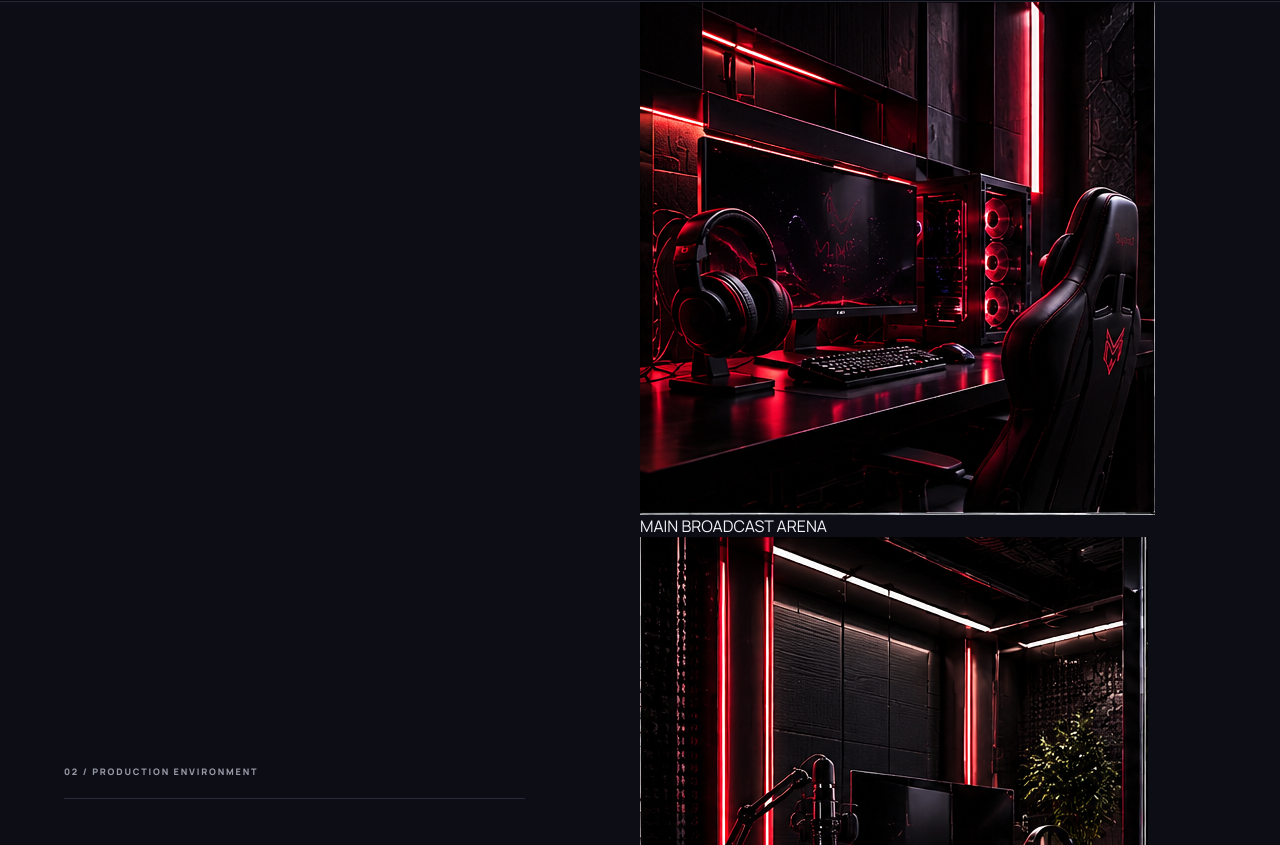
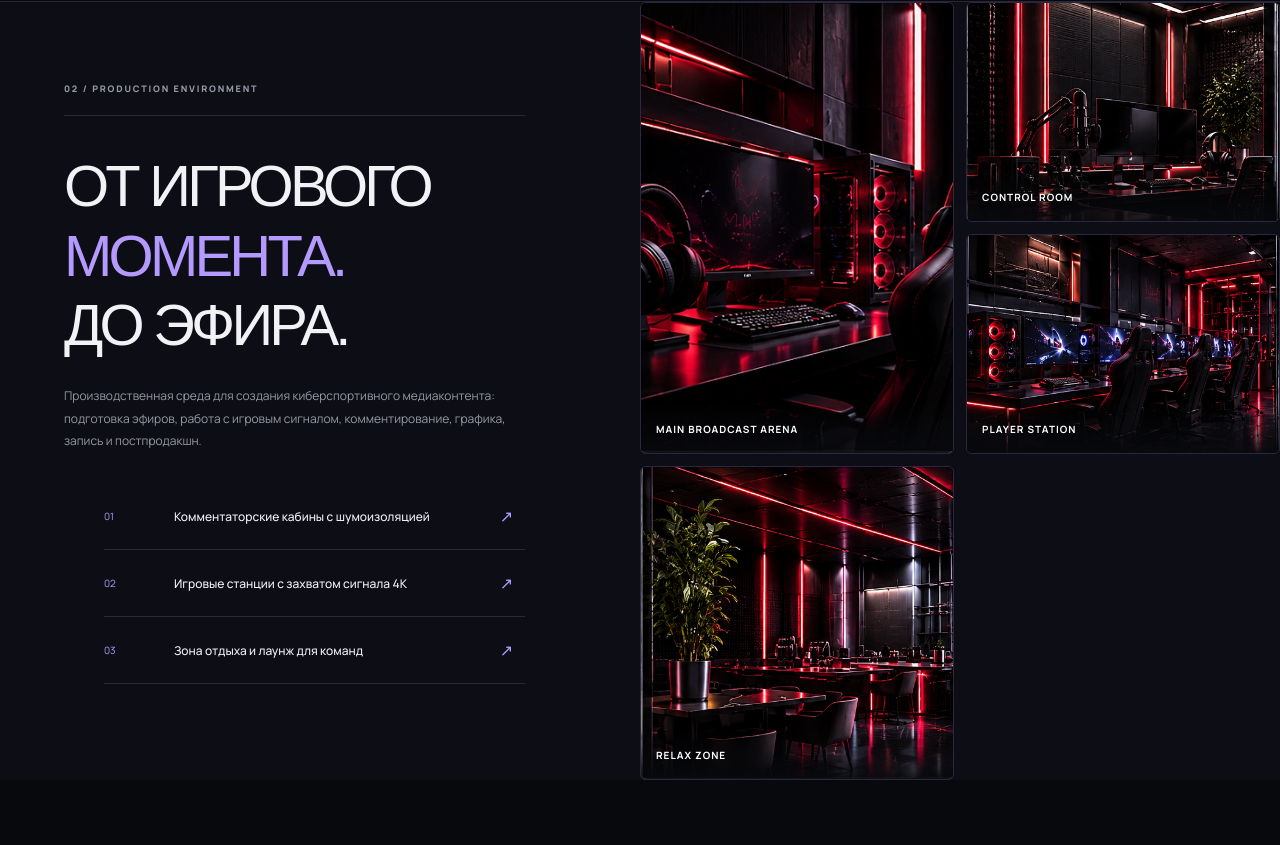
Before and after one commit to hybryd-conglomerate/ecosystem, a React (Vite) app: page /relay in a window 1280 px wide. Shown: the part 1575-2420 px from the top of the page. Built offline with nearby package versions, Linux system fonts and the light colour scheme; a web font is replaced by a local one.

Commit message:
Update Relay.jsx

```diff
--- a/src/pages/Relay.jsx
+++ b/src/pages/Relay.jsx
@@ -1,9 +1,3 @@
-
-
-
-
-
-
 import { Link } from 'react-router-dom';
 
 const formats = [
@@ -58,7 +52,7 @@ export default function Relay() {
         </div>
       </section>
 
-      {/* --- ГАЛЕРЕЯ СТУДИИ (ИСПОЛЬЗУЕМ ВАШИ КАРТИНКИ) --- */}
+      {/* --- ГАЛЕРЕЯ СТУДИИ (ИСПРАВЛЕНО ИНЛАЙН) --- */}
       <section className="relay-studio-section">
         <div className="relay-studio-copy">
           <span className="section-kicker">02 / PRODUCTION ENVIRONMENT</span>
@@ -84,29 +78,46 @@ export default function Relay() {
           </ul>
         </div>
 
-        <div className="relay-gallery-grid">
+        {/* Сетка картинок с жесткими инлайн-стилями */}
+        <div
+          style={{
+            display: 'grid',
+            gridTemplateColumns: '1fr 1fr',
+            gridTemplateRows: '220px 220px',
+            gap: '12px',
+            width: '100%'
+          }}
+        >
           {/* Главное фото (ряд ПК) */}
-          <div className="relay-gallery-item relay-gallery-main">
-            <img src="/img/uslug_PC.png" alt="Broadcast PC Row" loading="lazy" />
-            <div className="relay-gallery-overlay"><span>MAIN BROADCAST ARENA</span></div>
+          <div style={{ gridRow: 'span 2', position: 'relative', overflow: 'hidden', borderRadius: '6px', border: '1px solid rgba(167,139,250,.2)' }}>
+            <img src="/img/uslug_PC.png" alt="Broadcast PC Row" style={{ width: '100%', height: '100%', objectFit: 'cover' }} />
+            <div style={{ position: 'absolute', bottom: 0, left: 0, right: 0, padding: '15px', background: 'linear-gradient(to top, rgba(8,9,13,0.95), transparent)' }}>
+              <span style={{ color: '#fff', fontSize: '10px', fontWeight: 'bold', letterSpacing: '0.1em' }}>MAIN BROADCAST ARENA</span>
+            </div>
           </div>
 
-          {/* Рабочее место (робот-манипулятор) */}
-          <div className="relay-gallery-item">
-            <img src="/img/uslug_live.png" alt="Workstation" loading="lazy" />
-            <div className="relay-gallery-overlay"><span>CONTROL ROOM</span></div>
+          {/* Рабочее место */}
+          <div style={{ position: 'relative', overflow: 'hidden', borderRadius: '6px', border: '1px solid rgba(167,139,250,.2)' }}>
+            <img src="/img/uslug_live.png" alt="Workstation" style={{ width: '100%', height: '100%', objectFit: 'cover' }} />
+            <div style={{ position: 'absolute', bottom: 0, left: 0, right: 0, padding: '15px', background: 'linear-gradient(to top, rgba(8,9,13,0.95), transparent)' }}>
+              <span style={{ color: '#fff', fontSize: '10px', fontWeight: 'bold', letterSpacing: '0.1em' }}>CONTROL ROOM</span>
+            </div>
           </div>
 
-          {/* Сетап (кресло и монитор) */}
-          <div className="relay-gallery-item">
-            <img src="/img/uslug_boot.png" alt="Gaming Setup" loading="lazy" />
-            <div className="relay-gallery-overlay"><span>PLAYER STATION</span></div>
+          {/* Сетап */}
+          <div style={{ position: 'relative', overflow: 'hidden', borderRadius: '6px', border: '1px solid rgba(167,139,250,.2)' }}>
+            <img src="/img/uslug_boot.png" alt="Gaming Setup" style={{ width: '100%', height: '100%', objectFit: 'cover' }} />
+            <div style={{ position: 'absolute', bottom: 0, left: 0, right: 0, padding: '15px', background: 'linear-gradient(to top, rgba(8,9,13,0.95), transparent)' }}>
+              <span style={{ color: '#fff', fontSize: '10px', fontWeight: 'bold', letterSpacing: '0.1em' }}>PLAYER STATION</span>
+            </div>
           </div>
 
           {/* Кафе (зона отдыха) */}
-          <div className="relay-gallery-item">
-            <img src="/img/uslug_otdih.png" alt="Lounge Zone" loading="lazy" />
-            <div className="relay-gallery-overlay"><span>RELAX ZONE</span></div>
+          <div style={{ position: 'relative', overflow: 'hidden', borderRadius: '6px', border: '1px solid rgba(167,139,250,.2)' }}>
+            <img src="/img/uslug_otdih.png" alt="Lounge Zone" style={{ width: '100%', height: '100%', objectFit: 'cover' }} />
+            <div style={{ position: 'absolute', bottom: 0, left: 0, right: 0, padding: '15px', background: 'linear-gradient(to top, rgba(8,9,13,0.95), transparent)' }}>
+              <span style={{ color: '#fff', fontSize: '10px', fontWeight: 'bold', letterSpacing: '0.1em' }}>RELAX ZONE</span>
+            </div>
           </div>
         </div>
       </section>
```
